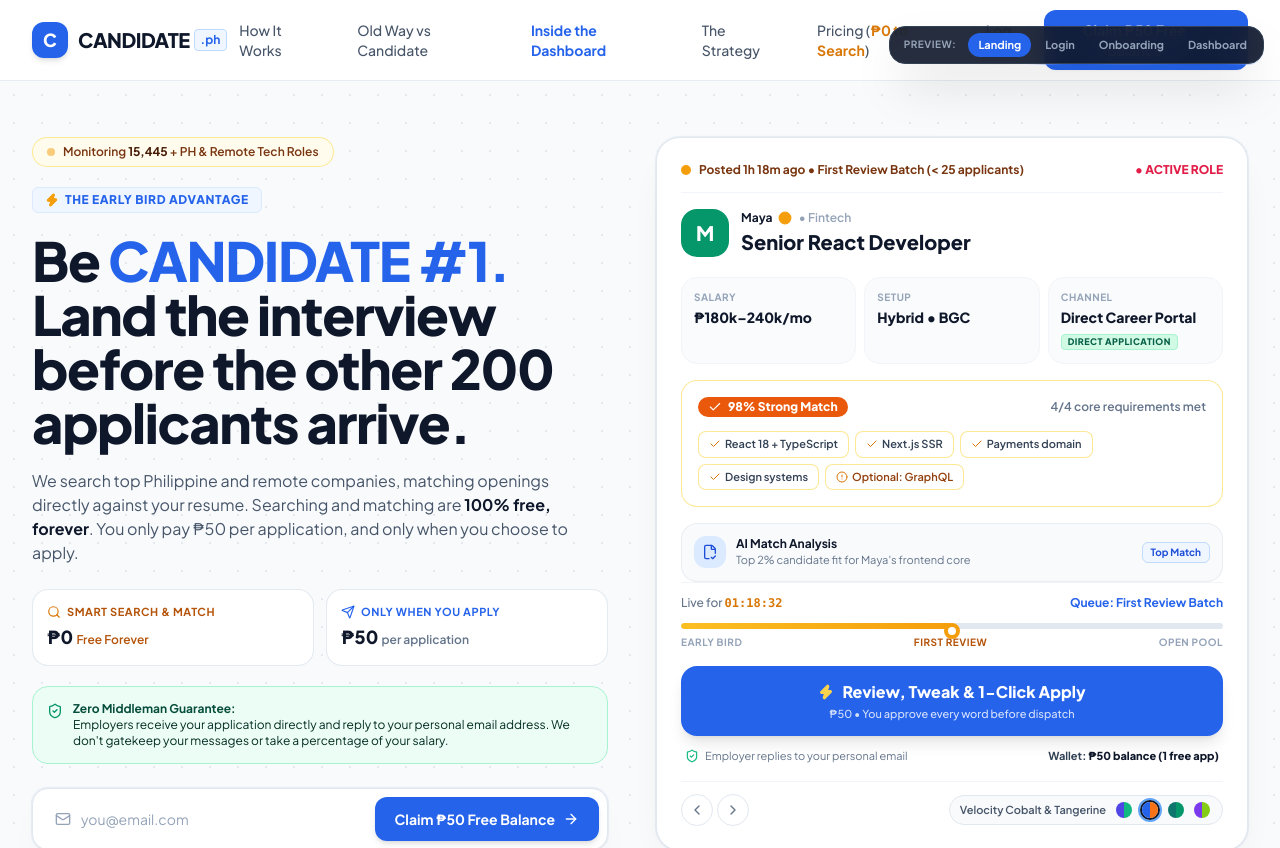
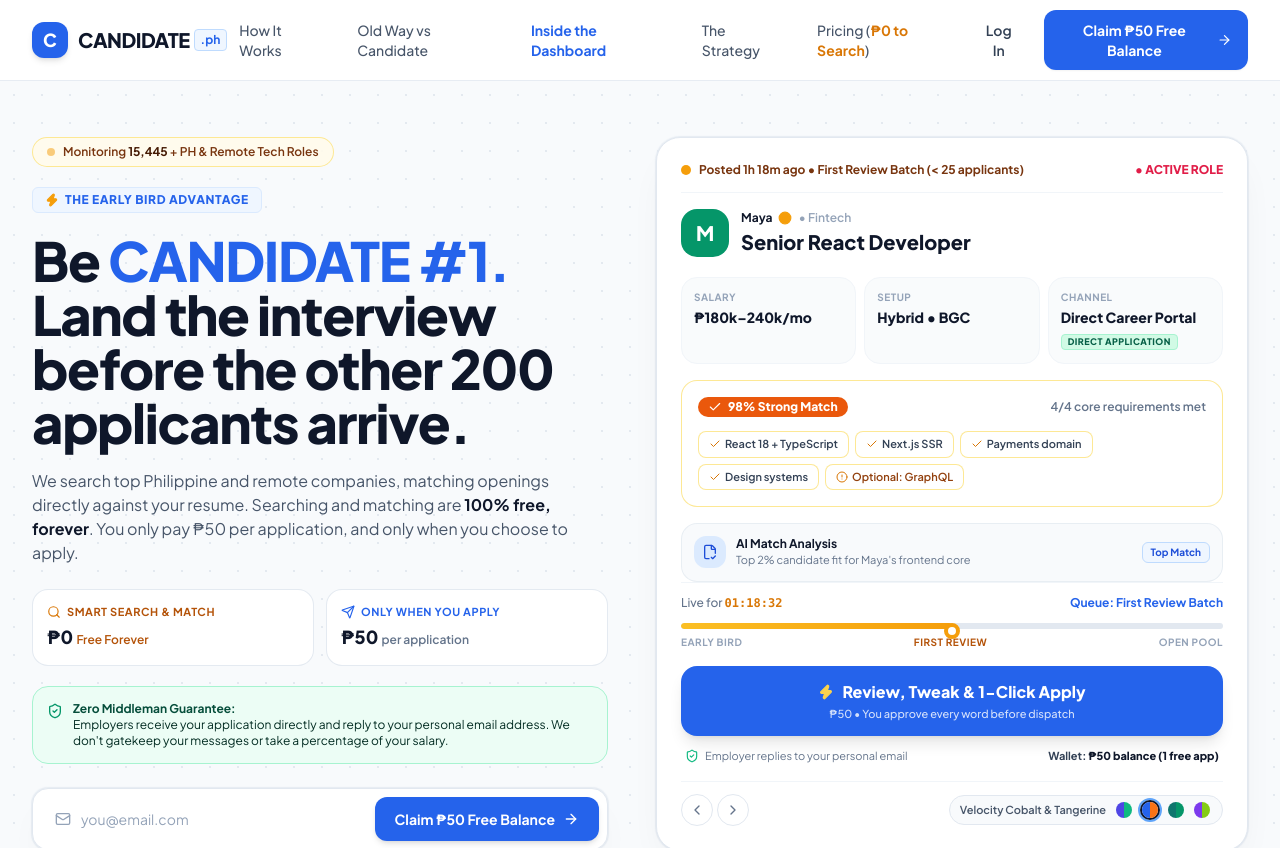
Before and after one commit to nicasiotuason/candidate-ph, a React (Vite) app: page / in a window 1280 px wide. Shown: the top 848 px of the page. Built offline with nearby package versions, Linux system fonts and the light colour scheme.

Commit message:
remove: eliminate floating dev preview menu entirely

```diff
--- a/src/components/Navbar.jsx
+++ b/src/components/Navbar.jsx
@@ -159,43 +159,6 @@ export default function Navbar({ currentView, setCurrentView, user, onOpenTopUp,
         </div>
       </div>
 
-      {/* Discrete Floating Preview Navigator for Testing (Bottom Right Corner) */}
-      <div className="fixed bottom-4 right-4 z-50 bg-slate-900/90 backdrop-blur-md text-slate-300 p-1.5 rounded-2xl shadow-2xl border border-slate-700 flex items-center gap-1 text-[11px]">
-        <span className="text-[10px] font-bold text-slate-400 px-2 uppercase tracking-wider hidden sm:inline">Preview:</span>
-        <button
-          onClick={() => setCurrentView('landing')}
-          className={`px-2.5 py-1 rounded-xl font-bold transition-all ${
-            isLanding ? 'bg-blue-600 text-white' : 'hover:bg-slate-800 text-slate-400'
-          }`}
-        >
-          Landing
-        </button>
-        <button
-          onClick={() => setCurrentView('auth')}
-          className={`px-2.5 py-1 rounded-xl font-bold transition-all ${
-            isAuth ? 'bg-blue-600 text-white' : 'hover:bg-slate-800 text-slate-400'
-          }`}
-        >
-          Login
-        </button>
-        <button
-          onClick={() => setCurrentView('onboarding')}
-          className={`px-2.5 py-1 rounded-xl font-bold transition-all ${
-            isOnboarding ? 'bg-blue-600 text-white' : 'hover:bg-slate-800 text-slate-400'
-          }`}
-        >
-          Onboarding
-        </button>
-        <button
-          onClick={() => setCurrentView('dashboard')}
-          className={`px-2.5 py-1 rounded-xl font-bold transition-all ${
-            isDashboard ? 'bg-blue-600 text-white' : 'hover:bg-slate-800 text-slate-400'
-          }`}
-        >
-          Dashboard
-        </button>
-      </div>
-
     </header>
   );
 }
```
